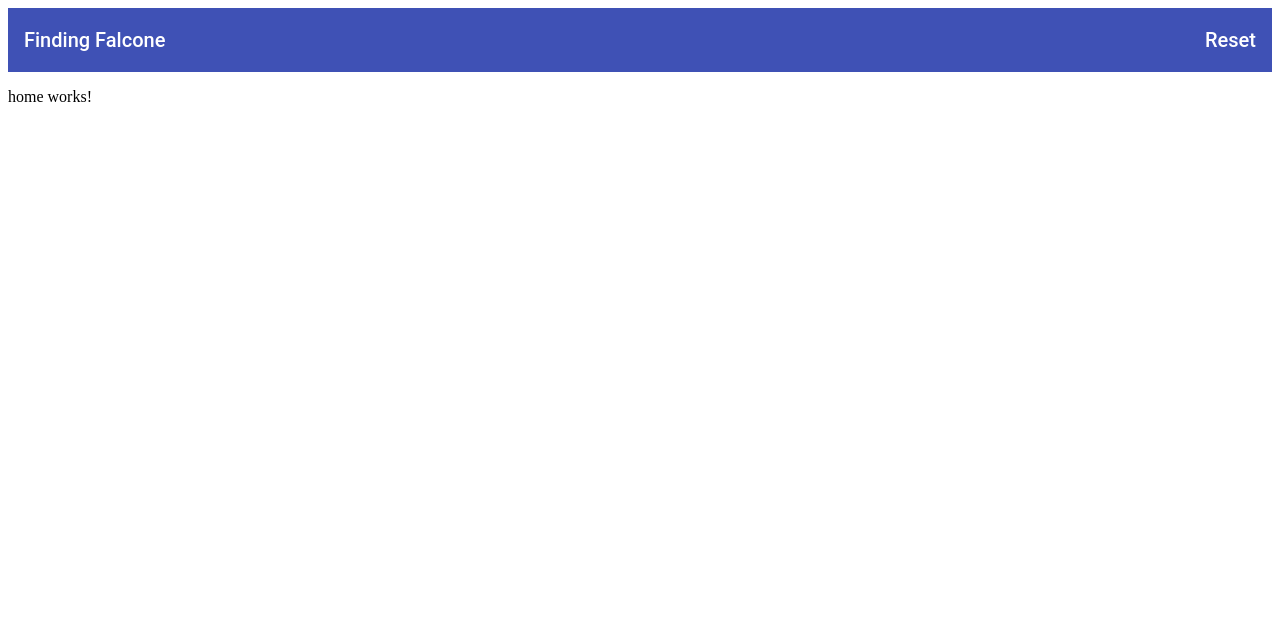
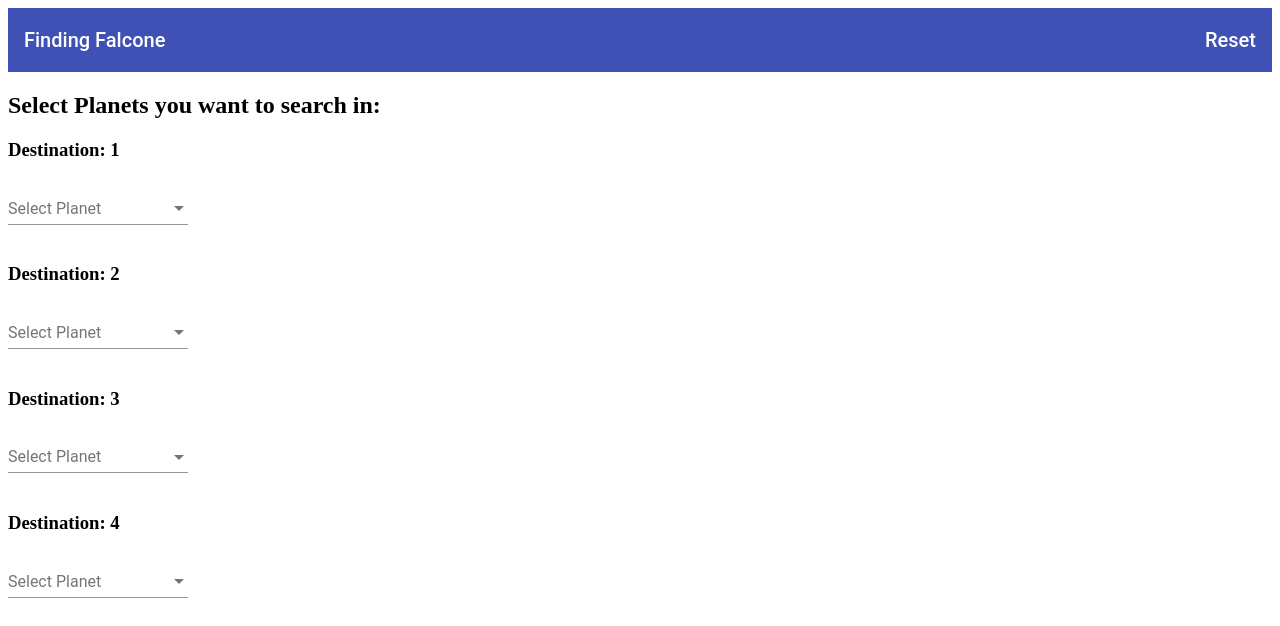
Before and after one commit to faisal3389/geektrust, an Angular app: page /home in a window 1280 px wide. Shown: the top 626 px of the page. Built offline with nearby package versions, Linux system fonts and the light colour scheme.

Commit message:
added select dropdowns

```diff
--- a/src/app/app.module.ts
+++ b/src/app/app.module.ts
@@ -8,6 +8,7 @@ import { ResultComponent } from './result/result.component';
 import { BrowserAnimationsModule } from '@angular/platform-browser/animations';
 import { MatToolbarModule } from '@angular/material/toolbar';
 import { HeaderComponent } from './header/header.component';
+import { MatSelectModule } from '@angular/material/select';
 
 const appRoutes: Routes = [
   { path: 'home', component: HomeComponent },
@@ -34,6 +35,7 @@ const appRoutes: Routes = [
     BrowserModule,
     BrowserAnimationsModule,
     MatToolbarModule,
+    MatSelectModule,
     RouterModule.forRoot(
       appRoutes,
       { enableTracing: true }
--- a/src/app/home/home.component.css
+++ b/src/app/home/home.component.css
@@ -0,0 +1,6 @@
+h3 {
+    /* display: inline; */
+}
+mat-form-field {
+    /* float: left; */
+}
--- a/src/app/home/home.component.html
+++ b/src/app/home/home.component.html
@@ -1,4 +1,46 @@
 <app-header></app-header>
-<p>
-  home works!
-</p>
+<div flex>
+  <h2>Select Planets you want to search in:</h2>
+</div>
+
+<div>
+  <span>
+    <h3>Destination: 1</h3>
+    <mat-form-field>
+      <mat-select placeholder="Select Planet">
+        <mat-option>None</mat-option>
+        <mat-option *ngFor="let planet of planets" [value]="planet">{{planet}}</mat-option>
+      </mat-select>
+    </mat-form-field>
+  </span>
+
+  <span>
+    <h3>Destination: 2</h3>
+    <mat-form-field>
+      <mat-select placeholder="Select Planet">
+        <mat-option>None</mat-option>
+        <mat-option *ngFor="let planet of planets" [value]="planet">{{planet}}</mat-option>
+      </mat-select>
+    </mat-form-field>
+  </span>
+
+  <span>
+    <h3>Destination: 3</h3>
+    <mat-form-field>
+      <mat-select placeholder="Select Planet">
+        <mat-option>None</mat-option>
+        <mat-option *ngFor="let planet of planets" [value]="planet">{{planet}}</mat-option>
+      </mat-select>
+    </mat-form-field>
+  </span>
+
+  <span>
+    <h3>Destination: 4</h3>
+    <mat-form-field>
+      <mat-select placeholder="Select Planet">
+        <mat-option>None</mat-option>
+        <mat-option *ngFor="let planet of planets" [value]="planet">{{planet}}</mat-option>
+      </mat-select>
+    </mat-form-field>
+  </span>
+</div>
--- a/src/app/home/home.component.ts
+++ b/src/app/home/home.component.ts
@@ -8,6 +8,7 @@ import { Component, OnInit } from '@angular/core';
 export class HomeComponent implements OnInit {
 
   constructor() { }
+  planets = ['faisal', 'sadaf'];
 
   ngOnInit() {
   }
```
